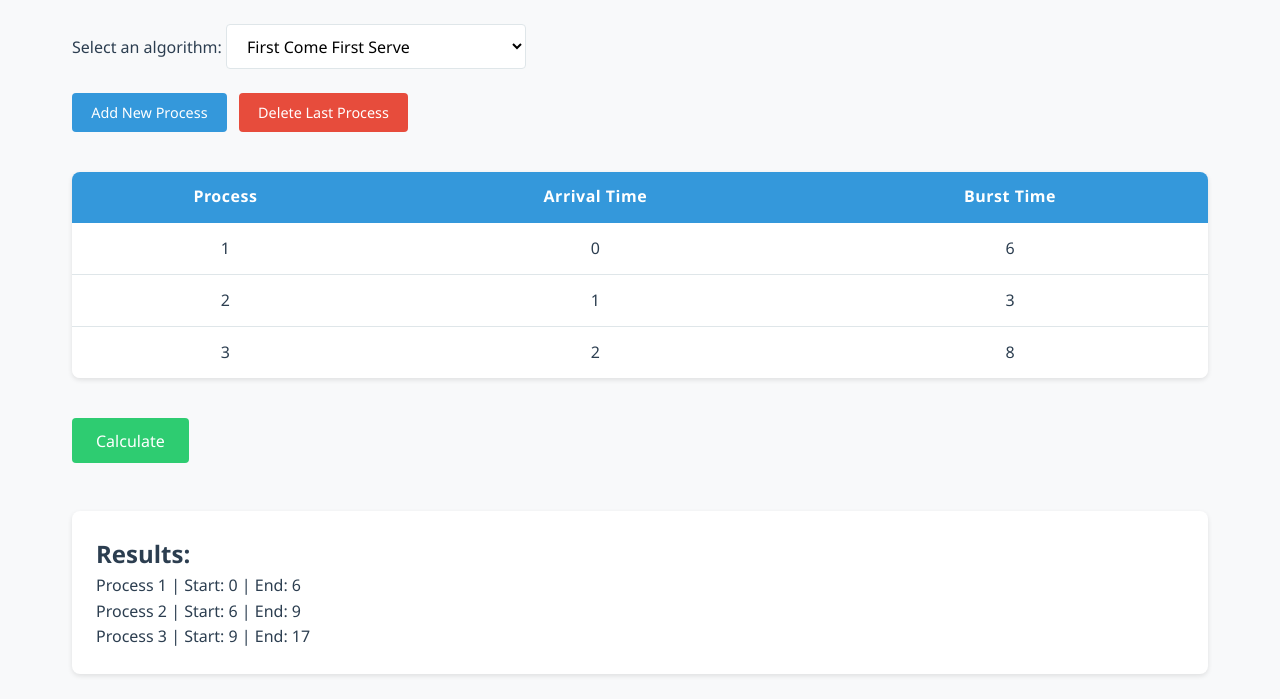
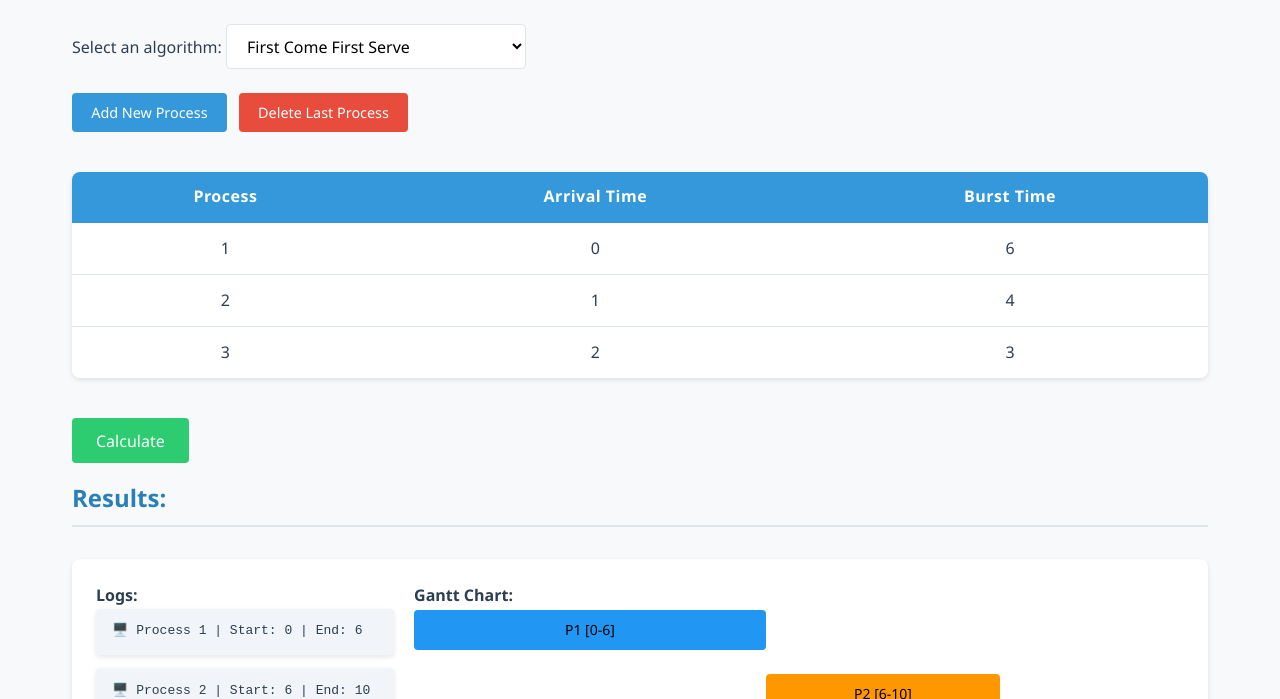
Before and after one commit to natitedros/OS-scheduling-visualization, a website with bundled scripts: page index.html in a window 1280 px wide. Both pictures are taken after a click on the button "Calculate". Shown: the part 101-800 px from the top of the page. Built offline with nearby package versions, Linux system fonts and the light colour scheme.

Commit message:
feat: added gantt chart and process logs result

```diff
--- a/index.html
+++ b/index.html
@@ -41,13 +41,13 @@
           <tr>
             <td>2</td>
             <td class="editable">1</td>
-            <td class="editable">3</td>
+            <td class="editable">4</td>
             <td class="editable priority">6</td>
           </tr>
           <tr>
             <td>3</td>
             <td class="editable">2</td>
-            <td class="editable">8</td>
+            <td class="editable">3</td>
             <td class="editable priority">6</td>
           </tr>
         </tbody>
@@ -58,7 +58,7 @@
       <input type="text" id="timeQuantum" value="4" /> seconds
     </div>
     <button id="calculateBtn">Calculate</button>
-
+    <h2 id="output-h2">Results:</h2>
     <div id="output"></div>
 
     <script type="module" src="./dist/index.js"></script>
--- a/src/index.ts
+++ b/src/index.ts
@@ -170,11 +170,82 @@ function executeOutput(processes: Process[], algoType: string) {
   const result = scheduler.run();
 
   const outputDiv = document.getElementById("output")!;
-  outputDiv.innerHTML = "<h2>Results:</h2>";
+  outputDiv.textContent = "";
+  const pListDiv = document.createElement("div");
+  pListDiv.innerHTML = "<h4>Logs:</h4>";
+  const ganttDiv = document.createElement("div");
+  ganttDiv.innerHTML = "<h4>Gantt Chart:</h4>";
+  const gantt = document.createElement("div");
+  const results = document.getElementById("output-h2");
+
+  results!.style.display = "block";
+  outputDiv!.style.display = "flex";
+  ganttDiv.className = "gantt-container";
+  gantt.id = "gantt-chart";
+  pListDiv.className = "output-list";
+
+  let schedule: ScheduledProcess[] = [];
 
   result.forEach(({ process, start, end }) => {
     const p = document.createElement("p");
     p.textContent = `Process ${process.id} | Start: ${start} | End: ${end}`;
-    outputDiv.appendChild(p);
+    pListDiv.appendChild(p);
+
+    const tempSched = { processId: process.id, startTime: start, endTime: end };
+    schedule.push(tempSched);
   });
+  outputDiv.appendChild(pListDiv);
+  ganttDiv.appendChild(gantt);
+  outputDiv.appendChild(ganttDiv);
+  renderVerticalGanttChart(processes, schedule);
 }
+
+interface ScheduledProcess {
+  processId: number;
+  startTime: number;
+  endTime: number;
+}
+function renderVerticalGanttChart(
+  processes: Process[],
+  schedule: ScheduledProcess[]
+) {
+  const container = document.getElementById("gantt-chart")!;
+  container.innerHTML = "";
+
+  // Get total time range
+  const maxEndTime = Math.max(...schedule.map((s) => s.endTime));
+  const containerWidth = container.clientWidth; // in pixels
+
+  const timeUnitWidth = containerWidth / maxEndTime;
+
+  // Group schedule entries by process ID
+  const scheduleByProcess = new Map<number, ScheduledProcess[]>();
+  for (const entry of schedule) {
+    if (!scheduleByProcess.has(entry.processId)) {
+      scheduleByProcess.set(entry.processId, []);
+    }
+    scheduleByProcess.get(entry.processId)!.push(entry);
+  }
+
+  for (const process of processes) {
+    const row = document.createElement("div");
+    row.className = "gantt-row";
+
+    const entries = scheduleByProcess.get(process.id) || [];
+
+    for (const entry of entries) {
+      const bar = document.createElement("div");
+      const duration = entry.endTime - entry.startTime;
+
+      bar.className = `gantt-bar bar-color-${process.id % 5}`;
+      bar.style.left = `${entry.startTime * timeUnitWidth}px`;
+      bar.style.width = `${duration * timeUnitWidth}px`;
+      bar.style.color = "black";
+      bar.textContent = `P${entry.processId} [${entry.startTime}-${entry.endTime}]`;
+
+      row.appendChild(bar);
+    }
+
+    container.appendChild(row);
+  }
+}
--- a/style.css
+++ b/style.css
@@ -180,6 +180,7 @@ tbody tr:hover {
   margin-top: 2rem;
   box-shadow: var(--shadow);
   min-height: 100px;
+  display: none;
 }
 
 /* Responsive Adjustments */
@@ -207,3 +208,96 @@ tbody tr:hover {
 button:active {
   transform: scale(0.98);
 }
+
+#output-h2 {
+  display: none;
+  color: var(--primary-dark);
+  margin-bottom: 1.5rem;
+  padding-bottom: 0.5rem;
+  border-bottom: 2px solid var(--border-color);
+}
+
+#output p {
+  background-color: var(--hover-color);
+  padding: 0.8rem 1rem;
+  border-radius: 4px;
+  margin-bottom: 0.8rem;
+  font-family: "Courier New", Courier, monospace;
+  font-weight: 500;
+  font-size: small;
+  display: flex;
+  justify-content: start;
+  box-shadow: var(--shadow);
+  transition: transform 0.2s;
+}
+
+#output p:hover {
+  transform: translateX(5px);
+  background-color: #e3f2fd;
+}
+
+/* Process ID highlight */
+#output p::before {
+  content: "🖥️";
+  margin-right: 0.5rem;
+  color: var(--primary-color);
+}
+
+/* Responsive adjustments for results */
+@media (max-width: 768px) {
+  #output p {
+    flex-direction: column;
+    gap: 0.3rem;
+  }
+
+  #output p::before {
+    margin-right: 0;
+    margin-bottom: 0.3rem;
+  }
+}
+.output-list {
+  max-width: 30%;
+}
+
+.gantt-container {
+  display: flex;
+  flex-direction: column;
+  gap: 1px;
+  margin-left: 20px;
+  width: 70%;
+}
+
+.gantt-row {
+  position: relative;
+  height: 40px;
+  background-color: white;
+}
+
+.gantt-bar {
+  position: absolute;
+  height: 100%;
+  color: white;
+  text-align: center;
+  font-size: 14px;
+  line-height: 40px;
+  border-radius: 4px;
+  padding: 0 5px;
+  white-space: nowrap;
+}
+
+.bar-color-0 {
+  background-color: #4caf50;
+}
+.bar-color-1 {
+  background-color: #2196f3;
+}
+.bar-color-2 {
+  background-color: #ff9800;
+}
+.bar-color-3 {
+  background-color: #9c27b0;
+}
+.bar-color-4 {
+  background-color: #f44336;
+}
+/* Add more as needed */
```
